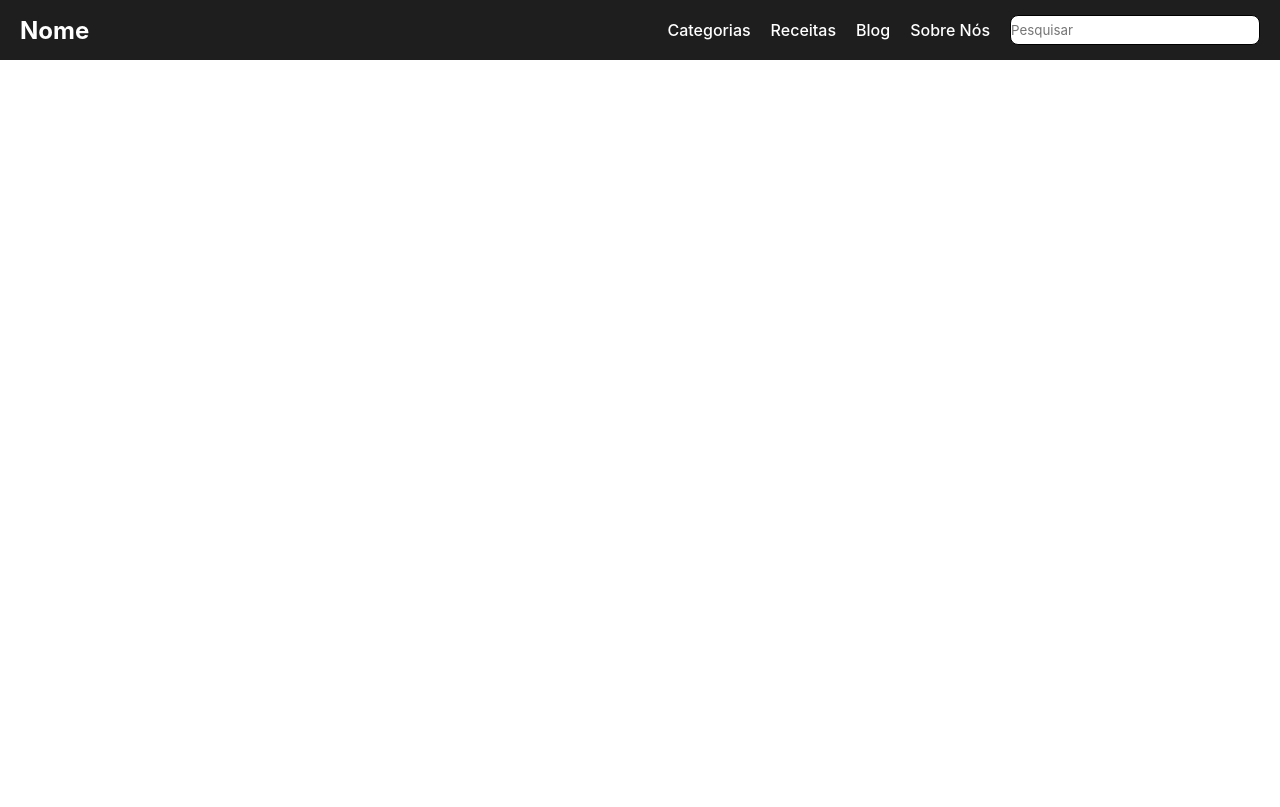
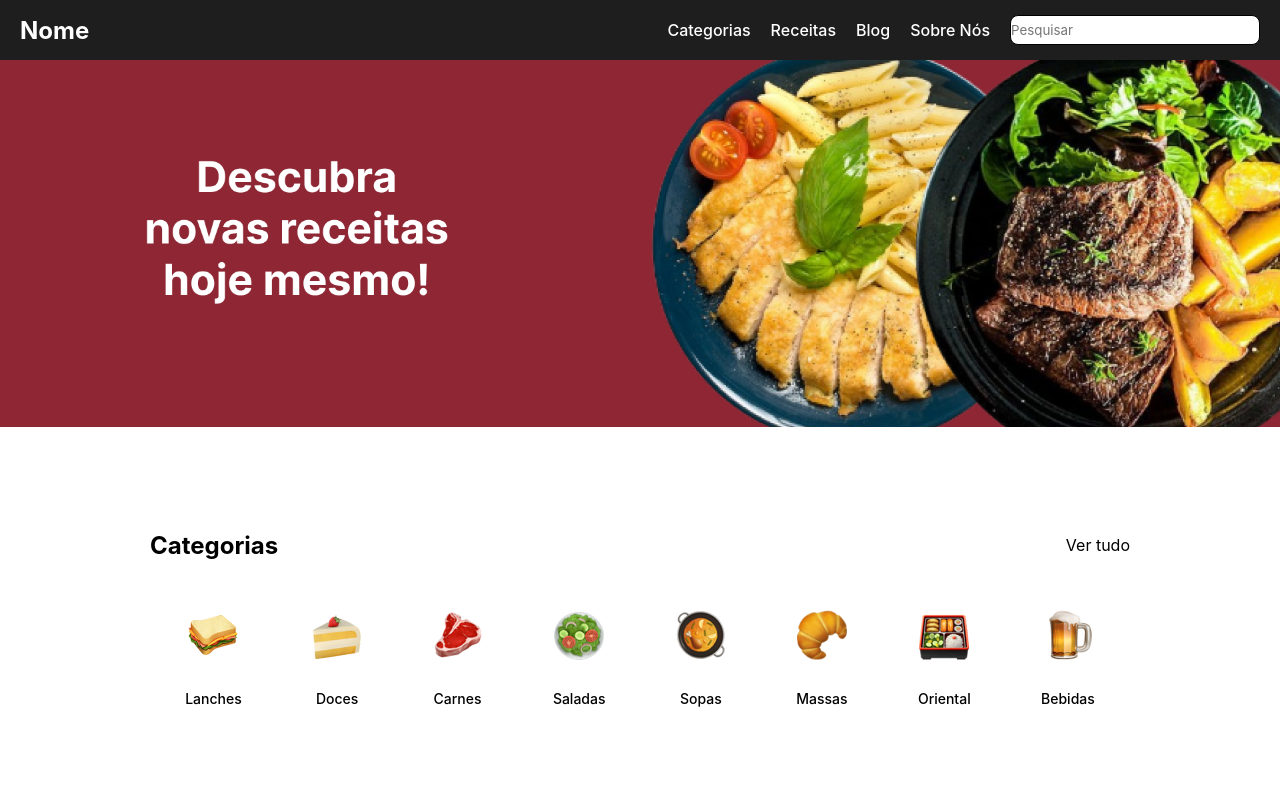
Before and after one commit to nielassis/pd-restaurante, a plain HTML site: page frontend/index.html in a window 1280 px wide. Drawn offline with Linux system fonts and the light colour scheme.

Commit message:
adiciona sessão de categoria

```diff
--- a/frontend/index.html
+++ b/frontend/index.html
@@ -27,5 +27,30 @@
         <input type="text" placeholder="Pesquisar" />
       </div>
     </section>
+
+    <!--Banner-->
+    <section id="banner-container">
+      <div class="banner">
+        <img src="public/assets/banners/Banner.png" alt="" />
+      </div>
+    </section>
+
+    <!--Categorias-->
+    <section id="categories-container">
+      <div class="categories">
+        <div class="categories-header">
+          <div class="categories-title">
+            <h1>Categorias</h1>
+          </div>
+          <div class="categories-link">
+            <a href="#">Ver tudo</a>
+          </div>
+        </div>
+
+        <div class="categories-cards"></div>
+      </div>
+    </section>
+
+    <script src="utils/categorias-data.js"></script>
   </body>
 </html>
--- a/frontend/public/styles/index.css
+++ b/frontend/public/styles/index.css
@@ -53,3 +53,84 @@ header .logo {
   background: #fff;
   margin-right: 20px;
 }
+
+#banner-container {
+  width: 100%;
+  flex-shrink: 0;
+}
+
+#banner-container .banner img {
+  width: 100%;
+  height: 100%;
+  flex-shrink: 0;
+}
+
+#categories-container {
+  display: flex;
+  width: 100%;
+  height: 100%;
+}
+
+#categories-container .categories {
+  width: 100%;
+  height: 100%;
+  padding: 100px 150px;
+  display: flex;
+  flex-direction: column;
+}
+
+#categories-container .categories-header {
+  display: flex;
+  align-items: center;
+  justify-content: space-between;
+}
+
+.categories-header .categories-title {
+  color: #000;
+  text-align: center;
+  font-size: 16px;
+  font-style: normal;
+  font-weight: 700;
+  line-height: normal;
+}
+
+.categories-header .categories-link a {
+  color: #000;
+  text-decoration: none;
+  text-align: center;
+  font-size: 16px;
+  font-style: normal;
+  font-weight: 400;
+  line-height: normal;
+}
+
+.categories-cards {
+  display: flex;
+  justify-content: space-around;
+  align-items: center;
+  margin-top: 50px;
+}
+
+.categories-cards .cards a {
+  display: flex;
+  flex-direction: column;
+  justify-content: center;
+  align-items: center;
+  text-decoration: none;
+  gap: 20px;
+}
+
+.categories-cards .cards p {
+  color: #000;
+  text-align: center;
+  font-size: 14px;
+  font-style: normal;
+  font-weight: 500;
+}
+
+.categories-cards .cards img {
+  width: 50px;
+  height: 50px;
+  background: #fff;
+  margin-bottom: 10px;
+}
--- /dev/null
+++ b/frontend/utils/categorias-data.js
@@ -0,0 +1,67 @@
+const categoriasData = [
+  {
+    id: 1,
+    nome: "Lanches",
+    icone: "./public/assets/icons/lanches-icon.png",
+    destino: "/categorias/lanches",
+  },
+  {
+    id: 2,
+    nome: "Doces",
+    icone: "./public/assets/icons/doces-icon.png",
+    destino: "/categorias/doces",
+  },
+  {
+    id: 3,
+    nome: "Carnes",
+    icone: "./public/assets/icons/carnes-icon.png",
+    destino: "/categorias/carnes",
+  },
+  {
+    id: 4,
+    nome: "Saladas",
+    icone: "./public/assets/icons/saladas-icon.png",
+    destino: "/categorias/saladas",
+  },
+  {
+    id: 5,
+    nome: "Sopas",
+    icone: "./public/assets/icons/sopas-icon.png",
+    destino: "/categorias/sopas",
+  },
+  {
+    id: 6,
+    nome: "Massas",
+    icone: "./public/assets/icons/massas-icon.png",
+    destino: "/categorias/massas",
+  },
+  {
+    id: 7,
+    nome: "Oriental",
+    icone: "./public/assets/icons/oriental-icon.png",
+    destino: "/categorias/oriental",
+  },
+  {
+    id: 8,
+    nome: "Bebidas",
+    icone: "./public/assets/icons/bebidas-icon.png",
+    destino: "/categorias/bebidas",
+  },
+];
+
+const categoriasLink = document.querySelector(".categories-cards");
+
+categoriasLink.innerHTML = `
+${categoriasData
+  .map(
+    (categoria) => `
+    <div class="cards">
+        <a href="${categoria.destino}">
+                <img src="${categoria.icone}" alt="${categoria.nome}" />
+                <p>${categoria.nome}</p>
+        </a>
+    </div>
+    `
+  )
+  .join("")}
+`;
```
